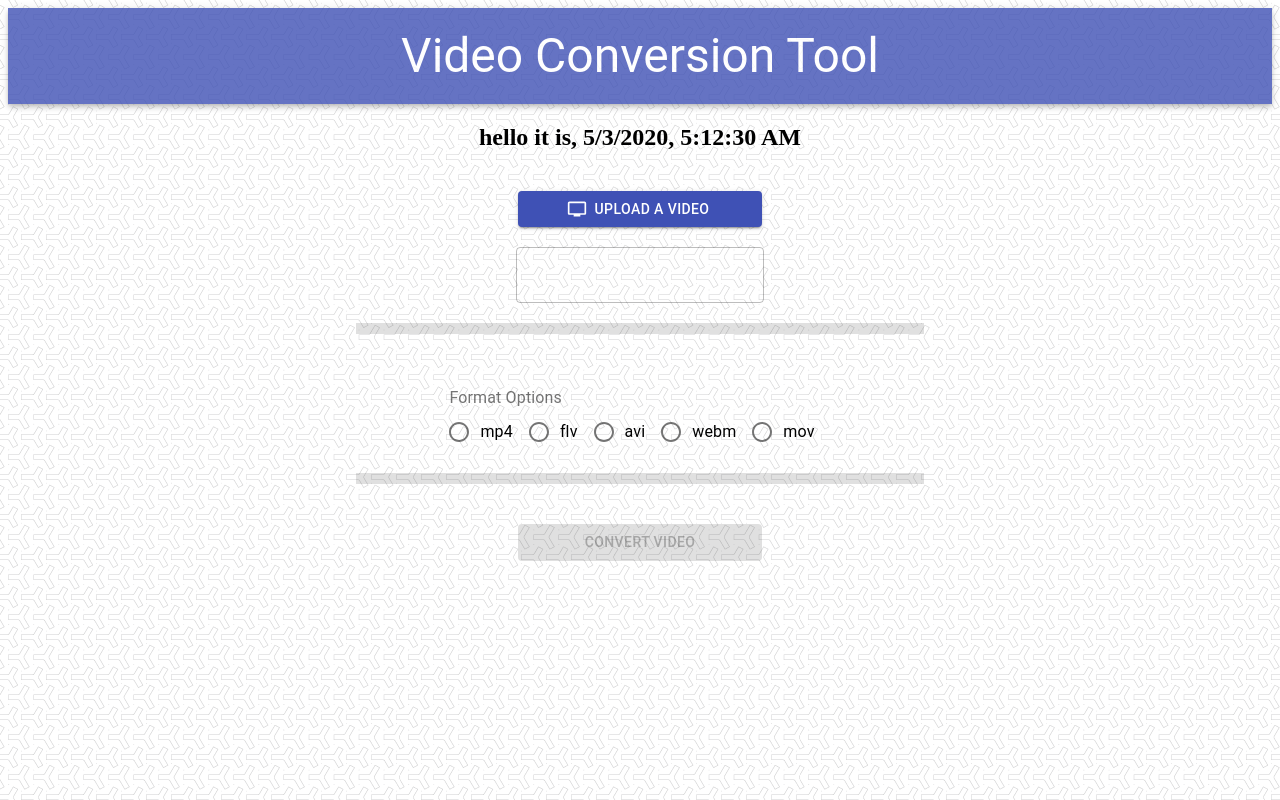
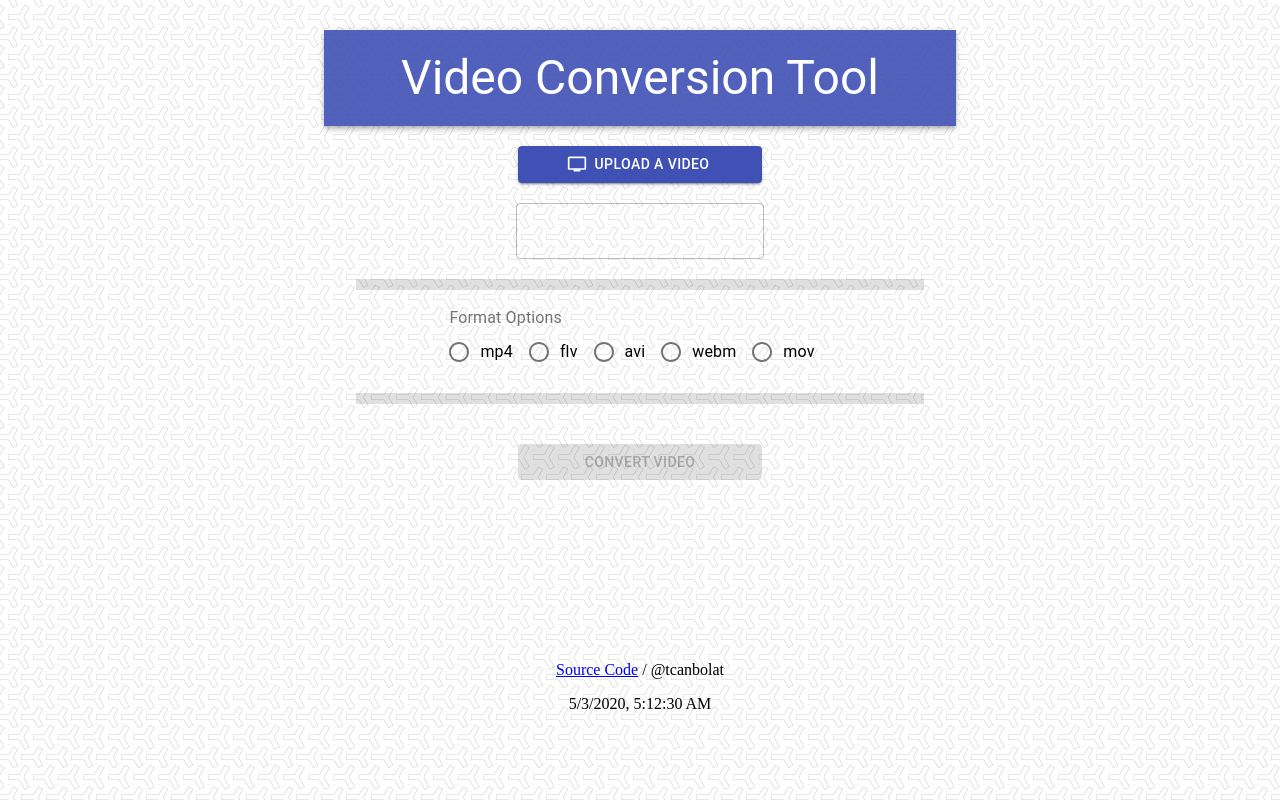
Before and after one commit to tcanbolat/online-video-converter, a React (Create React App) app in the folder client/: page / in a window 1280 px wide. Built offline with nearby package versions, Linux system fonts and the light colour scheme.

Commit message:
added footer component

```diff
--- a/client/src/App.css
+++ b/client/src/App.css
@@ -0,0 +1,3 @@
+.footer {
+  margin-top: calc(8% + 60px);
+}
--- a/client/src/App.js
+++ b/client/src/App.js
@@ -1,16 +1,16 @@
 import React from "react";
 import "./App.css";
 import AppBar from "./components/AppBar";
-import { Container, Divider, Grid } from "@material-ui/core";
+import { Container, Divider, Grid, TableFooter } from "@material-ui/core";
 import VideoUpload from "./components/VideoUpload";
 import ConvertOptions from "./components/ConvertOptions";
 import ConvertButton from "./components/ConvertButton";
+import Footer from "./components/Footer";
 
 class App extends React.Component {
   constructor(props) {
     super(props);
     this.state = {
-      date: new Date().toLocaleString(),
       button: false,
       uploadedfile: "",
       formatvalue: "",
@@ -29,7 +29,7 @@
       formatvalue: value,
     });
     if (this.state.button === true && this.state.formatvalue != "") {
-      this.setState({convertbutton: false})
+      this.setState({ convertbutton: false });
     }
   };
 
@@ -44,7 +44,6 @@
       <div className="App">
         <AppBar />
         <Container align="center" maxWidth="lg">
-          <h2>hello it is, {this.state.date}</h2>
           <VideoUpload
             button={this.state.button}
             uploadedfile={this.state.uploadedfile}
@@ -62,6 +61,7 @@
           </Grid>
           <ConvertButton convertbutton={this.state.convertbutton} />
         </Container>
+        <Footer />
       </div>
     );
   }
--- a/client/src/components/AppBar.js
+++ b/client/src/components/AppBar.js
@@ -1,14 +1,12 @@
 import React from "react";
 import { makeStyles } from "@material-ui/core/styles";
-import {Toolbar, Typography, AppBar} from "@material-ui/core";
+import { Toolbar, Typography, AppBar, Grid} from "@material-ui/core";
 
 const useStyles = makeStyles((theme) => ({
   root: {
+    marginTop: 30,
     flexGrow: 1,
-    opacity: 0.8,
-  },
-  menuButton: {
-    marginRight: theme.spacing(2),
+    opacity: 0.9,
   },
   title: {
     flexGrow: 1,
@@ -20,14 +18,16 @@
   const classes = useStyles();
 
   return (
-    <div className={classes.root}>
+    <div align="center">
+      <Grid xs={6} className={classes.root}>
         <AppBar position="static">
-        <Toolbar align="center">
+          <Toolbar>
             <Typography variant="h3" className={classes.title}>
               Video Conversion Tool
             </Typography>
           </Toolbar>
         </AppBar>
+      </Grid>
     </div>
   );
 }
--- a/client/src/components/ConvertOptions.js
+++ b/client/src/components/ConvertOptions.js
@@ -16,7 +16,6 @@
 export default function ConvertOptions(props) {
   return (
     <Grid>
-      <br/><br/>
       <FormControl component="fieldset">
         <FormLabel component="legend">Format Options</FormLabel>
         <RadioGroup
--- /dev/null
+++ b/client/src/components/Footer.js
@@ -0,0 +1,19 @@
+import React from "react";
+import {} from "@material-ui/core";
+
+export default function Footer() {
+  return (
+    <div align="center" className="footer">
+      <p>
+        <a
+          href="https://github.com/tcanbolat/online-video-converter"
+          target="_"
+        >
+          Source Code
+        </a>{" "}
+        / @tcanbolat
+      </p>
+      <div>{new Date().toLocaleString()}</div>
+    </div>
+  );
+}
```
Lines whose indentation alone changed are shown as unchanged.
